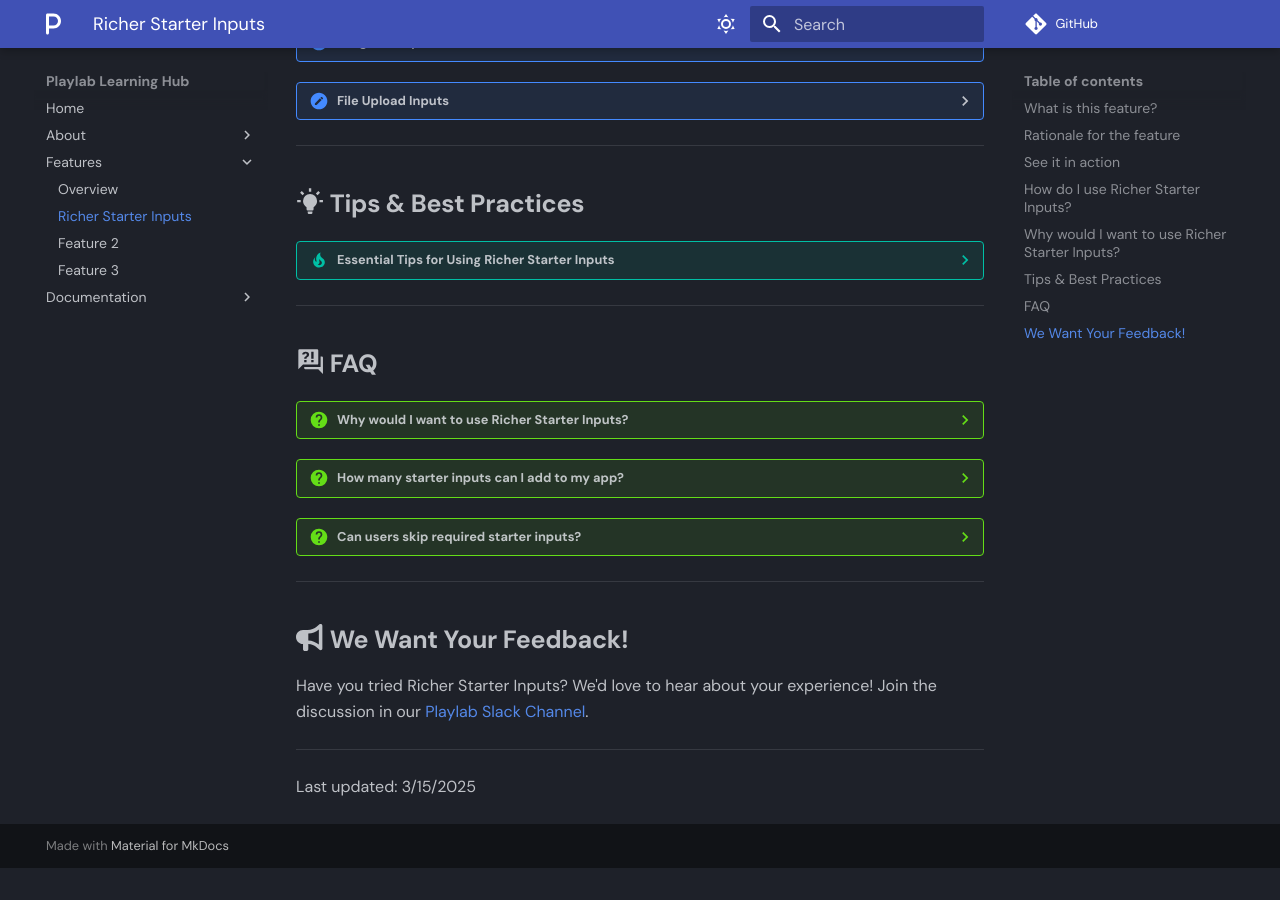
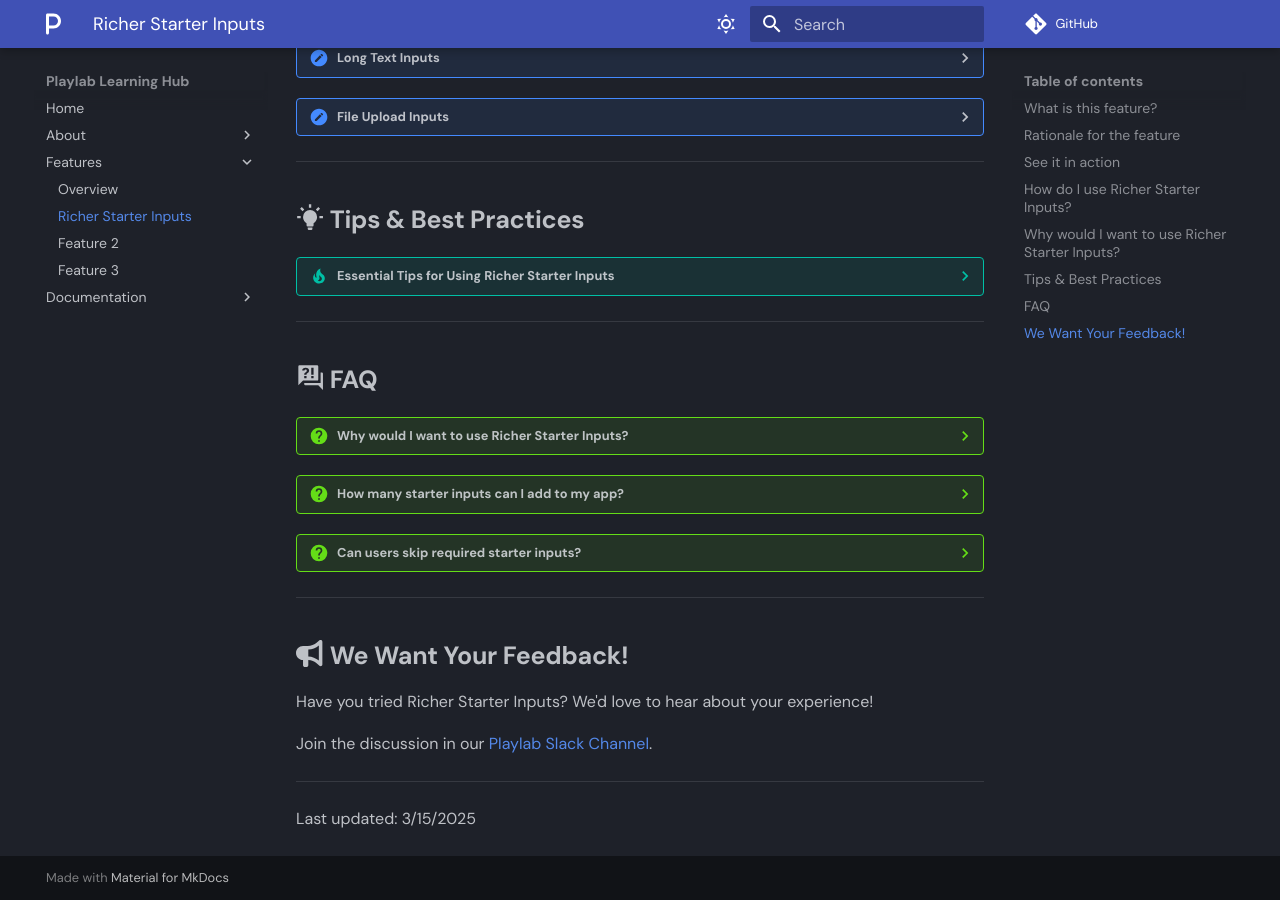
Before and after one commit to wymankhuu/Playlab-Learning, an MkDocs documentation site: the page built from docs/features/Richer Starter Inputs.md, in a window 1280 px wide and 900 px high, scrolled down 1814 px. Built offline with MkDocs 1.6.1 and Material for MkDocs 9.7.7, drawn with Linux system fonts in a browser that asks for light colours; comment, search, counter and statistics services are not loaded; before the commit the page ends 2682 px from its top, so only the background shows below that; some of the changed text lies outside the part shown.

Commit message:
Update documentation

```diff
--- a/docs/features/Richer Starter Inputs.md
+++ b/docs/features/Richer Starter Inputs.md
@@ -25,7 +25,7 @@
 ## **:fontawesome-solid-clipboard-question: How do I use Richer Starter Inputs?**
 
 1. On the right hand navigation menu click the **Inputs** button.
-    * ![Richer Starter Inputs](assets/images/Richer Starter Inputs.gif) width="800" height="600">
+    * * <img src="assets/images/Richer%20Starter%20Inputs.gif" alt="Richer Starter Inputs">
 
 2. Click "**Add Starter Input**" and choose from the following options:
     * **Short Text:** Ideal for brief responses (e.g., names, grade, short answers).
@@ -133,6 +133,7 @@
 ## **:fontawesome-solid-bullhorn: We Want Your Feedback!**
 
 Have you tried Richer Starter Inputs? We'd love to hear about your experience!
+
 Join the discussion in our [Playlab Slack Channel](https://join.slack.com/t/playlabcommunity/shared_invite/zt-31mhwj7nl-49e1Mw5fYpyHJGOFyDIFtA).
 
 ---
--- a/mkdocs.yml
+++ b/mkdocs.yml
@@ -53,3 +53,12 @@
   - admonition
   - pymdownx.details
   - pymdownx.superfences
+
+  # Basic settings
+docs_dir: docs
+site_dir: site
+use_directory_urls: true
+extra_css:
+  - assets/css/extra.css  # Optional
+include_files:
+    - 'assets/images/Richer Starter Inputs.gif'
```
